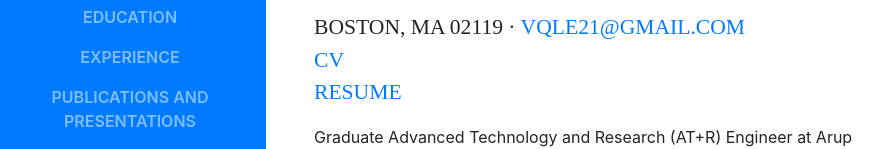
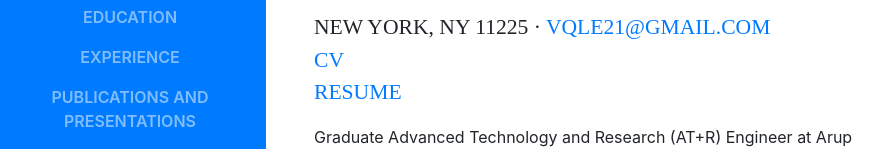
Before and after one commit to vqle21/vqle21.github.io, a website with bundled scripts: page index.html in a window 1280 px wide. Shown: the part 339-488 px from the top of the page, without its empty margins (6-889 px from the left). Built offline with nearby package versions, Linux system fonts and the light colour scheme; files whose address does not match are found by name; a web font is replaced by a local one.

Commit message:
changed boston to NYC

```diff
--- a/index.html
+++ b/index.html
@@ -85,7 +85,7 @@
             	<span class="text-primary">Le</span>
           	</h1>
             <p class="mb-3" style="color:#495057"> <strong> PhD, EIT </strong></p>
-          	<div class="subheading mb-0">Boston, MA 02119  · <!-- (978) 837-2726 · -->
+          	<div class="subheading mb-0">New York, NY 11225  · <!-- (978) 837-2726 · -->
             	<a href="mailto:vqle21@gmail.com">vqle21@gmail.com</a>
           	</div>
           	<div class="subheading mb-0">
```
